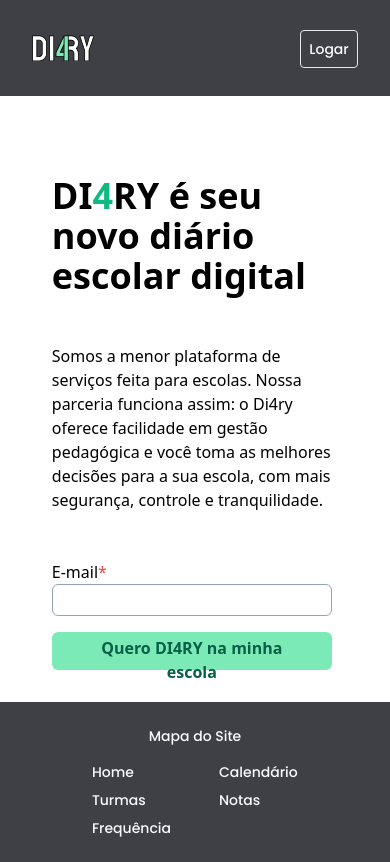
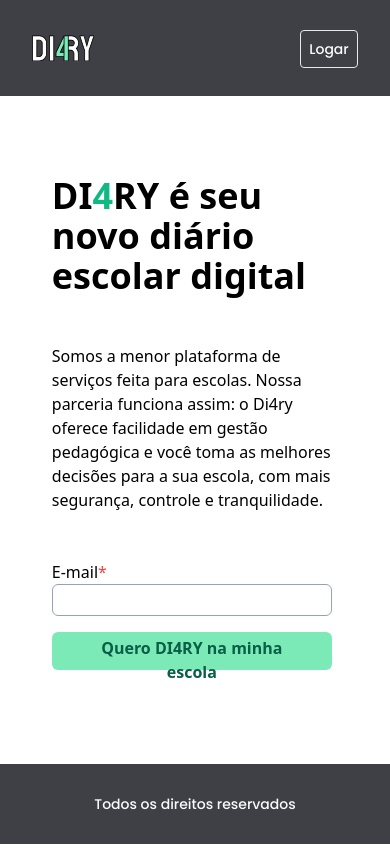
Before and after one commit to brunopetito/Di4ary, a React (Vite) app: page / in a window 390 px wide. Built offline with nearby package versions, Linux system fonts and the light colour scheme.

Commit message:
mudando margin home no mobile

```diff
--- a/src/Components/Footer.jsx
+++ b/src/Components/Footer.jsx
@@ -1,9 +1,12 @@
 import React from 'react';
 import { NavLink } from 'react-router-dom';
 import style from './global.module.css';
+import { UserContext } from '../UserContext';
+
 function Footer() {
+  const { login } = React.useContext(UserContext);
   return (
-    <footer className="bg-zinc-700 flex items-center justify-center h-40 w-full relative font-poppins text-sm ">
+    <footer className="bg-zinc-700 flex items-center justify-center h-40 sm:h-20 w-full relative font-poppins text-sm ">
       <div
         className="w-4/5 flex items-start text-gray-50 justify-between xl:w-2/3 max-w-5xl
       md:w-[95%] md:justify-around lg:w-11/12
@@ -20,8 +23,13 @@ function Footer() {
             </div>
           </div>
         </div>
-        <div className="flex flex-col items-center w-auto">
-          <p className="mb-4 flex items-center font-poppins">Mapa do Site</p>
+        {login ? (
+          <div>
+            <p className="hidden sm:block"> Todos os direitos reservados</p>
+            <div className="flex flex-col items-center w-auto sm:hidden">
+              <p className="mb-4 flex items-center font-poppins">
+                Mapa do Site
+              </p>
 
               <nav className="grid grid-cols-2 gap-x-12 gap-y-2 w-full">
                 <NavLink to="/home">Home</NavLink>
@@ -31,6 +39,11 @@ function Footer() {
                 <NavLink to="/frequencia">Frequência</NavLink>
               </nav>
             </div>
+          </div>
+        ) : (
+          <p className="hidden sm:block">Todos os direitos reservados</p>
+        )}
+
         <div className="flex flex-col items-center w-auto jk:hidden">
           <p className="mb-4 font-poppins">Suporte</p>
           <p className="mb-2 text-sm">email1@contato.gmail.com</p>
--- a/src/Components/Home.jsx
+++ b/src/Components/Home.jsx
@@ -13,14 +13,14 @@ export default function Home() {
     }
   }
   return (
-    <section className="flex items-center h-fit justify-center  divide-zinc-200 mb-8  ">
+    <section className="flex items-center h-fit justify-center  divide-zinc-200 mb-8   ">
       <div
         className="grid grid-cols-2 mt-20
       md:w-full md:px-4 sm:flex sm:align-middle sm:justify-center  max-w-5xl  xl:w-2/3 lg:w-11/12
       "
       >
         {/* col 1 */}
-        <div className="flex flex-col justify-start max-w-[80%] sm:w-full">
+        <div className="flex flex-col justify-start max-w-[80%] sm:w-full mn:max-w-full">
           <p className="text-5xl lg:text-4xl font-bold text- ">
             DI<span className="text-emerald-500">4</span>RY é seu novo diário
             escolar digital
--- a/src/Components/Modal/ModalAluno.jsx
+++ b/src/Components/Modal/ModalAluno.jsx
@@ -34,7 +34,7 @@ export default function ModalAluno({ aluno, setModalState }) {
             />
             <p className="m-auto px-4 break-word"> {aluno.name}</p>
           </div>
-          <div className="mt-[14] grid grid-cols-2 sm:grid-cols-1 gap-8 sm:overflow-y-auto">
+          <div className="mt-10 grid grid-cols-2 sm:grid-cols-1 gap-8 sm:overflow-y-auto">
             <div>
               <label
                 className="block text-gray-700 text-sm font-bold mb-1"
```
Lines whose indentation alone changed are shown as unchanged.
